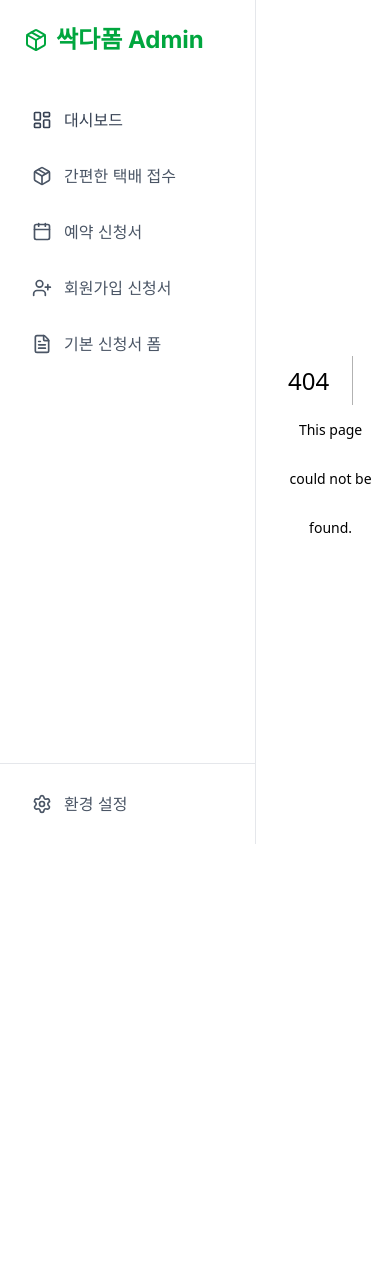
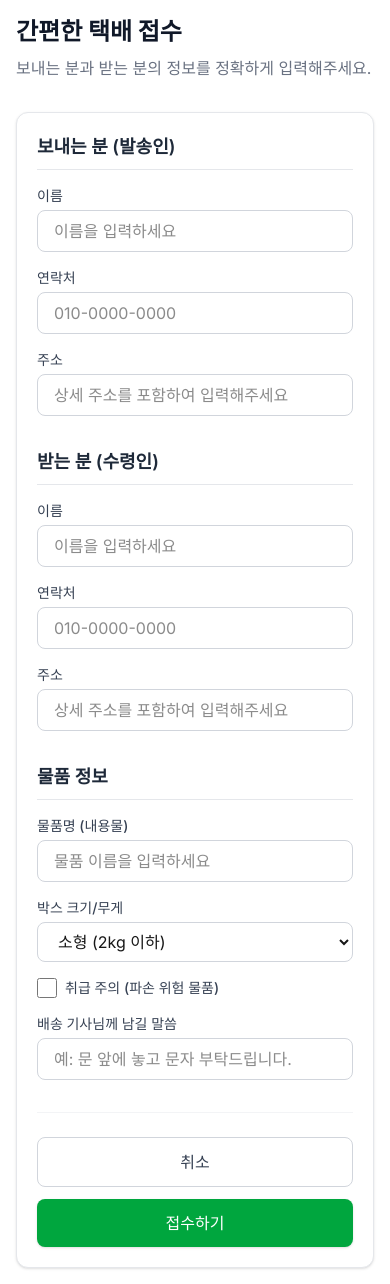
Before and after one commit to hannune-s/ssakdaform, a Next.js app: page /form-delivery in a window 390 px wide. Before the commit this address had no page. Before the commit the page ends 908 px from the top, so only its background shows below. Built offline with nearby package versions, Linux system fonts and the light colour scheme.

Commit message:
feat: 간편한 택배 접수, 예약 신청서 추가 및 모바일 반응형 최적화

```diff
--- /dev/null
+++ b/src/app/form-delivery/page.tsx
@@ -0,0 +1,93 @@
+export default function DeliveryForm() {
+  return (
+    <div className="max-w-4xl mx-auto">
+      <div className="mb-8">
+        <h1 className="text-2xl md:text-3xl font-bold text-gray-900 mb-2">간편한 택배 접수</h1>
+        <p className="text-gray-500">보내는 분과 받는 분의 정보를 정확하게 입력해주세요.</p>
+      </div>
+
+      <div className="bg-white p-5 md:p-8 rounded-xl border border-gray-200 shadow-sm">
+        <form className="space-y-8">
+
+          {/* 보내는 사람 */}
+          <section>
+            <h2 className="text-lg font-semibold text-gray-800 mb-4 border-b border-gray-200 pb-2">보내는 분 (발송인)</h2>
+            <div className="grid grid-cols-1 md:grid-cols-2 gap-4">
+              <div>
+                <label className="block text-sm font-medium text-gray-700 mb-1">이름</label>
+                <input type="text" className="w-full px-4 py-2 border border-gray-300 rounded-lg focus:ring-2 focus:ring-green-500 outline-none" placeholder="이름을 입력하세요" />
+              </div>
+              <div>
+                <label className="block text-sm font-medium text-gray-700 mb-1">연락처</label>
+                <input type="tel" className="w-full px-4 py-2 border border-gray-300 rounded-lg focus:ring-2 focus:ring-green-500 outline-none" placeholder="010-0000-0000" />
+              </div>
+              <div className="md:col-span-2">
+                <label className="block text-sm font-medium text-gray-700 mb-1">주소</label>
+                <input type="text" className="w-full px-4 py-2 border border-gray-300 rounded-lg focus:ring-2 focus:ring-green-500 outline-none" placeholder="상세 주소를 포함하여 입력해주세요" />
+              </div>
+            </div>
+          </section>
+
+          {/* 받는 사람 */}
+          <section>
+            <h2 className="text-lg font-semibold text-gray-800 mb-4 border-b border-gray-200 pb-2">받는 분 (수령인)</h2>
+            <div className="grid grid-cols-1 md:grid-cols-2 gap-4">
+              <div>
+                <label className="block text-sm font-medium text-gray-700 mb-1">이름</label>
+                <input type="text" className="w-full px-4 py-2 border border-gray-300 rounded-lg focus:ring-2 focus:ring-green-500 outline-none" placeholder="이름을 입력하세요" />
+              </div>
+              <div>
+                <label className="block text-sm font-medium text-gray-700 mb-1">연락처</label>
+                <input type="tel" className="w-full px-4 py-2 border border-gray-300 rounded-lg focus:ring-2 focus:ring-green-500 outline-none" placeholder="010-0000-0000" />
+              </div>
+              <div className="md:col-span-2">
+                <label className="block text-sm font-medium text-gray-700 mb-1">주소</label>
+                <input type="text" className="w-full px-4 py-2 border border-gray-300 rounded-lg focus:ring-2 focus:ring-green-500 outline-none" placeholder="상세 주소를 포함하여 입력해주세요" />
+              </div>
+            </div>
+          </section>
+
+          {/* 물품 정보 */}
+          <section>
+            <h2 className="text-lg font-semibold text-gray-800 mb-4 border-b border-gray-200 pb-2">물품 정보</h2>
+            <div className="grid grid-cols-1 md:grid-cols-2 gap-4">
+              <div className="md:col-span-2">
+                <label className="block text-sm font-medium text-gray-700 mb-1">물품명 (내용물)</label>
+                <input type="text" className="w-full px-4 py-2 border border-gray-300 rounded-lg focus:ring-2 focus:ring-green-500 outline-none" placeholder="물품 이름을 입력하세요" />
+              </div>
+              <div>
+                <label className="block text-sm font-medium text-gray-700 mb-1">박스 크기/무게</label>
+                <select className="w-full px-4 py-2 border border-gray-300 rounded-lg focus:ring-2 focus:ring-green-500 outline-none bg-white">
+                  <option>소형 (2kg 이하)</option>
+                  <option>중형 (5kg 이하)</option>
+                  <option>대형 (15kg 이하)</option>
+                  <option>특대형 (25kg 이하)</option>
+                </select>
+              </div>
+              <div className="flex items-center md:mt-6">
+                <label className="flex items-center gap-2 cursor-pointer text-sm font-medium text-gray-700">
+                  <input type="checkbox" className="w-5 h-5 text-green-600 rounded focus:ring-green-500" />
+                  취급 주의 (파손 위험 물품)
+                </label>
+              </div>
+              <div className="md:col-span-2">
+                <label className="block text-sm font-medium text-gray-700 mb-1">배송 기사님께 남길 말씀</label>
+                <input type="text" className="w-full px-4 py-2 border border-gray-300 rounded-lg focus:ring-2 focus:ring-green-500 outline-none" placeholder="예: 문 앞에 놓고 문자 부탁드립니다." />
+              </div>
+            </div>
+          </section>
+
+          <div className="pt-6 flex flex-col md:flex-row justify-end gap-3 border-t border-gray-100">
+            <button type="button" className="w-full md:w-auto px-6 py-3 md:py-2 border border-gray-300 text-gray-700 rounded-lg hover:bg-gray-50 transition-colors font-medium">
+              취소
+            </button>
+            <button type="button" className="w-full md:w-auto px-6 py-3 md:py-2 bg-green-600 text-white rounded-lg hover:bg-green-700 transition-colors font-medium shadow-sm">
+              접수하기
+            </button>
+          </div>
+
+        </form>
+      </div>
+    </div>
+  );
+}
--- /dev/null
+++ b/src/app/form-reservation/page.tsx
@@ -0,0 +1,67 @@
+export default function ReservationForm() {
+  return (
+    <div className="max-w-4xl mx-auto">
+      <div className="mb-8">
+        <h1 className="text-2xl md:text-3xl font-bold text-gray-900 mb-2">예약 신청서</h1>
+        <p className="text-gray-500">원하시는 날짜와 시간을 선택해 예약을 진행해주세요.</p>
+      </div>
+
+      <div className="bg-white p-5 md:p-8 rounded-xl border border-gray-200 shadow-sm">
+        <form className="space-y-6">
+
+          <div className="grid grid-cols-1 md:grid-cols-2 gap-4">
+            <div>
+              <label className="block text-sm font-medium text-gray-700 mb-1">예약자 성함</label>
+              <input type="text" className="w-full px-4 py-2 border border-gray-300 rounded-lg focus:ring-2 focus:ring-green-500 outline-none" placeholder="이름을 입력하세요" />
+            </div>
+            <div>
+              <label className="block text-sm font-medium text-gray-700 mb-1">연락처</label>
+              <input type="tel" className="w-full px-4 py-2 border border-gray-300 rounded-lg focus:ring-2 focus:ring-green-500 outline-none" placeholder="010-0000-0000" />
+            </div>
+          </div>
+
+          <div className="grid grid-cols-1 md:grid-cols-2 gap-4">
+            <div>
+              <label className="block text-sm font-medium text-gray-700 mb-1">예약 날짜</label>
+              <input type="date" className="w-full px-4 py-2 border border-gray-300 rounded-lg focus:ring-2 focus:ring-green-500 outline-none text-gray-700" />
+            </div>
+            <div>
+              <label className="block text-sm font-medium text-gray-700 mb-1">예약 시간</label>
+              <input type="time" className="w-full px-4 py-2 border border-gray-300 rounded-lg focus:ring-2 focus:ring-green-500 outline-none text-gray-700" />
+            </div>
+          </div>
+
+          <div>
+            <label className="block text-sm font-medium text-gray-700 mb-1">방문 인원</label>
+            <select className="w-full px-4 py-2 border border-gray-300 rounded-lg focus:ring-2 focus:ring-green-500 outline-none bg-white">
+              <option>1명</option>
+              <option>2명</option>
+              <option>3명</option>
+              <option>4명</option>
+              <option>5명 이상</option>
+            </select>
+          </div>
+
+          <div>
+            <label className="block text-sm font-medium text-gray-700 mb-1">요청 사항</label>
+            <textarea
+              rows={4}
+              className="w-full px-4 py-2 border border-gray-300 rounded-lg focus:ring-2 focus:ring-green-500 outline-none"
+              placeholder="특별히 요청하실 내용이나 문의사항이 있다면 적어주세요."
+            ></textarea>
+          </div>
+
+          <div className="pt-6 flex flex-col md:flex-row justify-end gap-3 border-t border-gray-100">
+            <button type="button" className="w-full md:w-auto px-6 py-3 md:py-2 border border-gray-300 text-gray-700 rounded-lg hover:bg-gray-50 transition-colors font-medium">
+              취소
+            </button>
+            <button type="button" className="w-full md:w-auto px-6 py-3 md:py-2 bg-green-600 text-white rounded-lg hover:bg-green-700 transition-colors font-medium shadow-sm">
+              예약 완료하기
+            </button>
+          </div>
+
+        </form>
+      </div>
+    </div>
+  );
+}
--- a/src/app/layout.tsx
+++ b/src/app/layout.tsx
@@ -20,7 +20,7 @@ export default function RootLayout({
       <body className={`${inter.className} bg-gray-50 text-gray-900`}>
         <div className="flex min-h-screen">
           <Sidebar />
-          <main className="flex-1 ml-64 p-8">
+          <main className="flex-1 w-full md:ml-64 p-4 md:p-8">
             {children}
           </main>
         </div>
--- a/src/components/Sidebar.tsx
+++ b/src/components/Sidebar.tsx
@@ -3,7 +3,7 @@ import { Package, Calendar, UserPlus, FileText, Settings, LayoutDashboard } from
 
 export default function Sidebar() {
   return (
-    <aside className="w-64 bg-white border-r border-gray-200 h-screen flex flex-col fixed left-0 top-0">
+    <aside className="w-64 bg-white border-r border-gray-200 h-screen hidden md:flex flex-col fixed left-0 top-0">
       <div className="p-6">
         <h1 className="text-2xl font-bold text-green-600 flex items-center gap-2">
           <Package className="w-6 h-6" />
```
